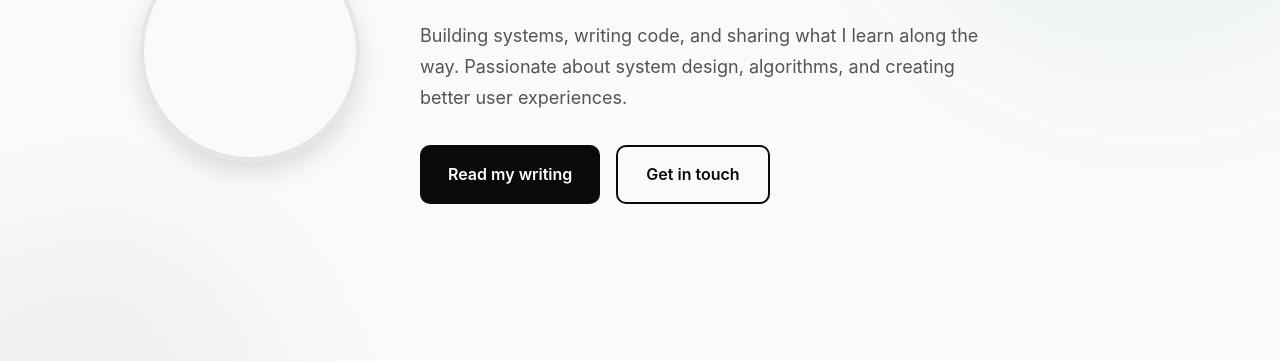
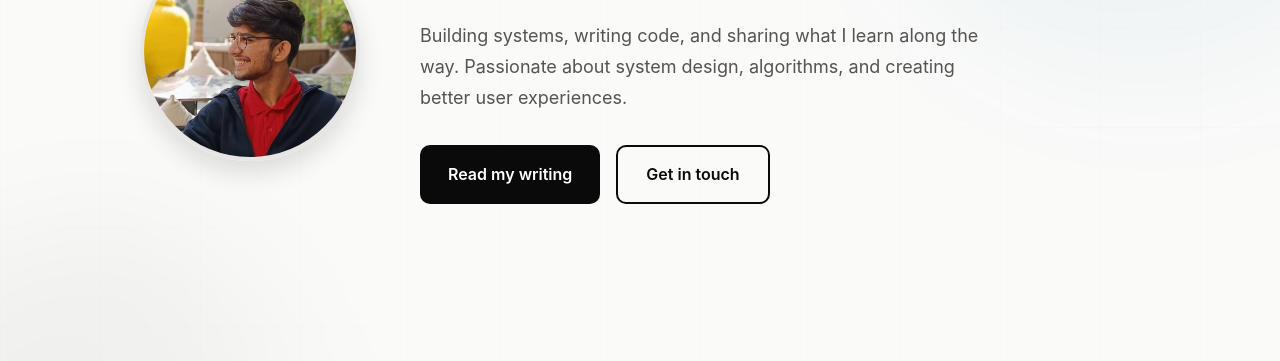
Before and after one commit to Kunal28122004/My_Blog, a website: page home.html in a window 1280 px wide. Shown: the part 273-634 px from the top of the page. Drawn offline with Linux system fonts and the light colour scheme.

Commit message:
Update home.html

```diff
--- a/home.html
+++ b/home.html
@@ -34,7 +34,7 @@
     <div class="profile-section">
       <!-- Updated profile image to use provided photo -->
       <img
-        src="/public/images/profile-20photo.jpg"
+        src="public/profile_x.jpg"
         alt="Kunal Chauhan"
         class="profile-image"
       />
```
